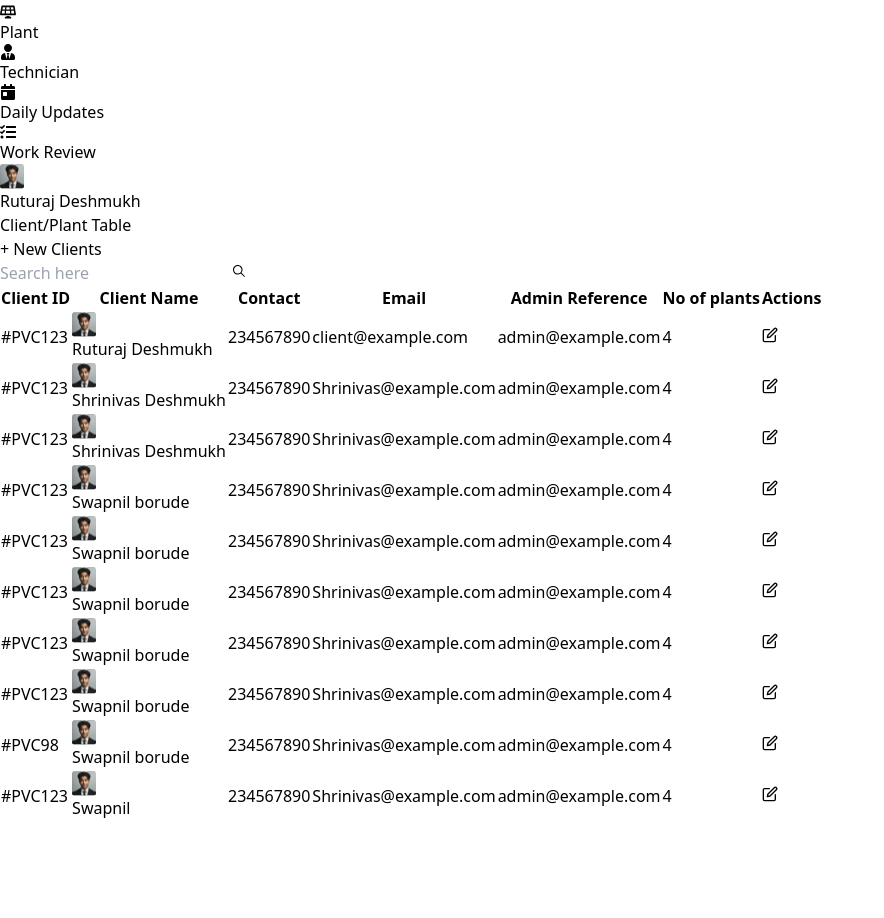
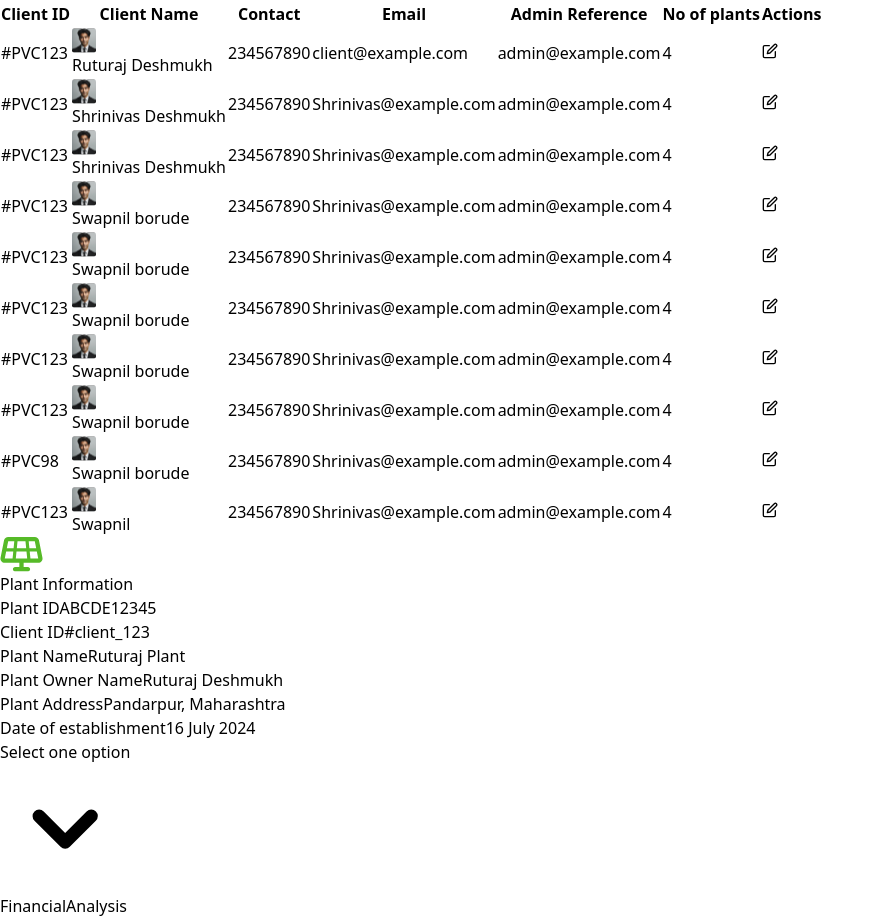
Before and after one commit to ruturaj9696/AdminDashboard, a React (Vite) app: page / in a window 1280 px wide. Shown: the part 71-989 px from the top of the page, without its empty margins (0-884 px from the left). Before the commit the page ends 892 px from the top, so only its background shows below. Built offline with nearby package versions, Linux system fonts and the light colour scheme.

Commit message:
create client changes updated

```diff
--- a/src/App.jsx
+++ b/src/App.jsx
@@ -2,12 +2,20 @@ import React from "react";
 import ClientPlantTable from "./pages/plants/ClientPlantTable";
 import Navbar from "../src/components/Navbar";
 import CrateClientForm from "./components/plant/CrateClientForm";
+import UpdateClientInformation from "./components/plant/UpdateClientInformation";
+import CreatePlant from "./components/plant/CreatePlant";
+import PlantLayout from "./pages/plants/PlantLayout";
+import PlantInformation from "./components/PlantLayout.jsx/PlantInformation";
+
 const App = () => {
   return (
     <div>
-      <Navbar />
+      {/* <Navbar /> */}
       <ClientPlantTable />
-
+      {/* <UpdateClientInformation/> */}
+      {/* <PlantInformation/> */}
+      {/* <CreatePlant/> */}
+      <PlantLayout/>
     </div>
   );
 };
--- a/src/pages/plants/ClientPlantTable.jsx
+++ b/src/pages/plants/ClientPlantTable.jsx
@@ -6,9 +6,9 @@ import { IoIosSearch } from "react-icons/io";
 import { BsThreeDotsVertical } from "react-icons/bs";
 import { MdDeleteOutline } from "react-icons/md";
 import { CiEdit } from "react-icons/ci";
-
 import profile from "../../assets/profile.svg";
 import CrateClientForm from "../../components/plant/CrateClientForm";
+
 const clients = [
   {
     id: "#PVC123",
--- /dev/null
+++ b/src/pages/plants/PlantLayout.jsx
@@ -0,0 +1,16 @@
+import React from 'react';
+import PlantInformation from "../../components/PlantLayout.jsx/PlantInformation"
+import ReportsDropdown from "../../components/PlantLayout.jsx/ReportsDropdown"
+import FinancialAnalysis from "../../components/PlantLayout.jsx/FinancialAnalysis"
+const PlantLayout = () => {
+  return (
+    <div>
+      <PlantInformation/>
+      <ReportsDropdown/>
+      <FinancialAnalysis/>
+
+    </div>
+  );
+}
+
+export default PlantLayout;
```
Also changed, not shown: src/components/plant/CrateClientForm.jsx (+6 -7 lines).
